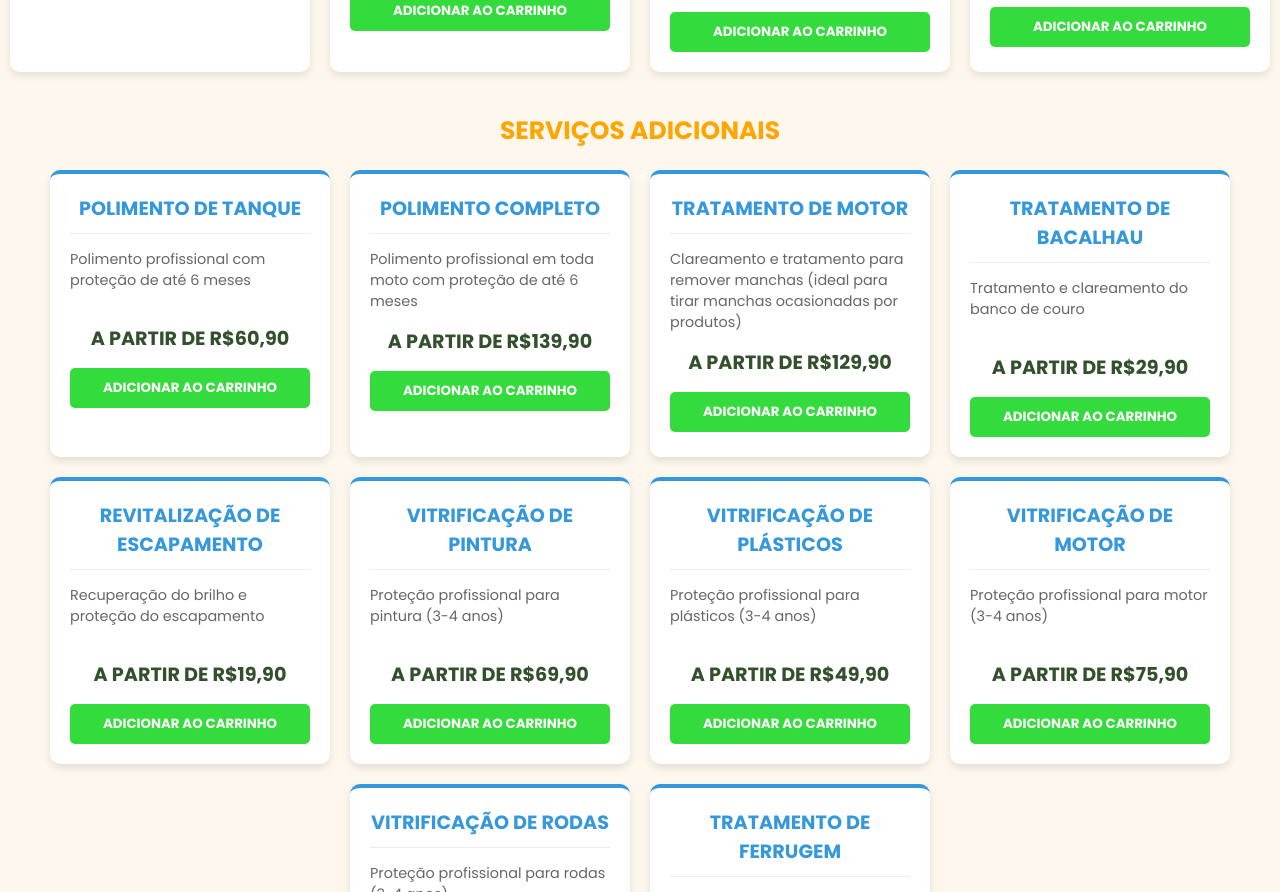
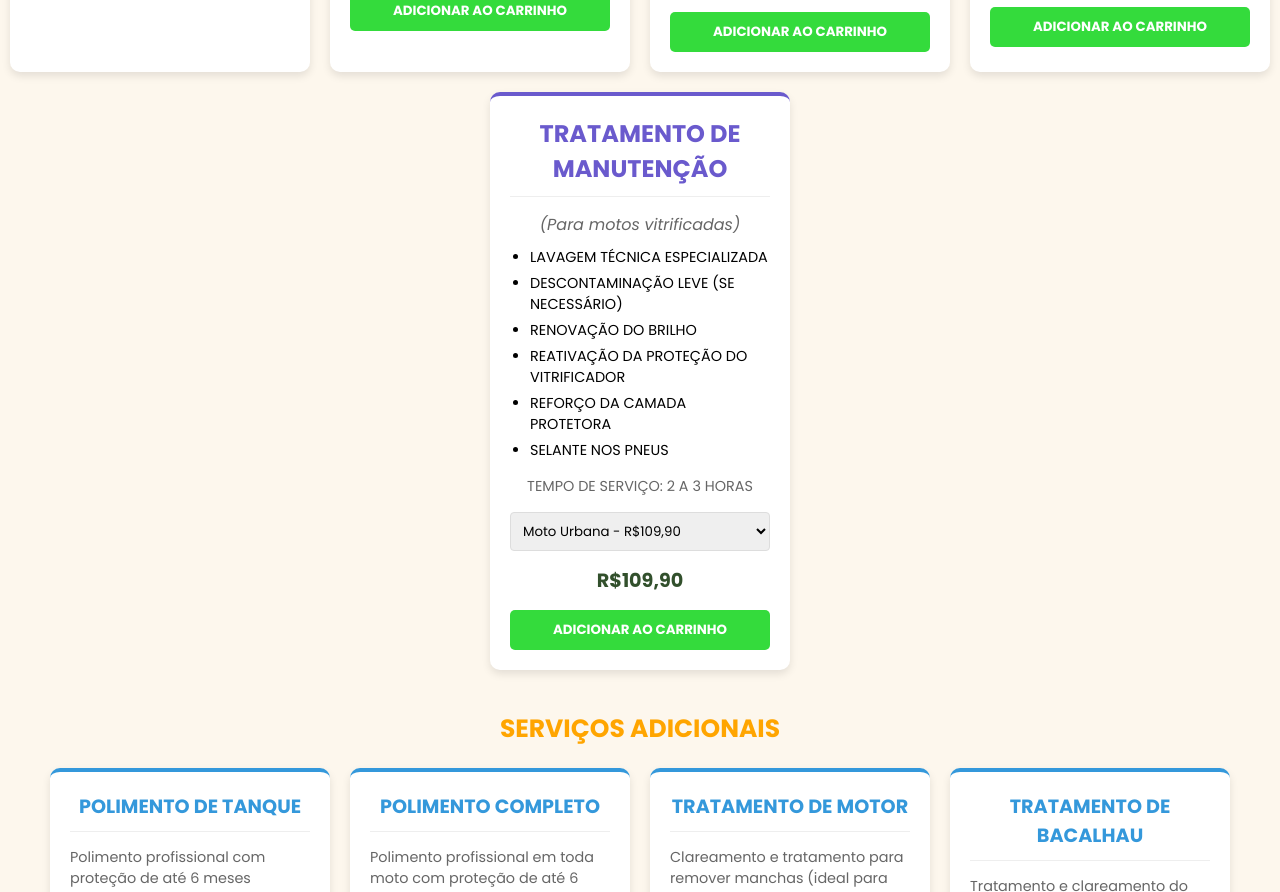
Before and after one commit to oPedroPaulo/Agenda-Moto-Elegance, a plain HTML site: page index.html in a window 1280 px wide. Shown: the part 1865-2757 px from the top of the page. Drawn offline with nearby package versions, Linux system fonts and the light colour scheme; files whose address does not match are found by name.

Commit message:
Agenda Moto Elegance
versão 1.0.8 final

```diff
--- a/index.html
+++ b/index.html
@@ -208,6 +208,34 @@
         <div class="price" id="esmeralda-price">R$459,90</div>
         <button class="add-to-cart" data-service="esmeralda">ADICIONAR AO CARRINHO</button>
     </div>
+
+    <!-- Tratamento de Manutenção -->
+    <div class="servico-card manutencao">
+        <div class="servico-title">TRATAMENTO DE MANUTENÇÃO</div>
+        <div class="servico-subtitle">(Para motos vitrificadas)</div>
+        <div class="servico-details">
+            <ul>
+                <li>LAVAGEM TÉCNICA ESPECIALIZADA</li>
+                <li>DESCONTAMINAÇÃO LEVE (SE NECESSÁRIO)</li>
+                <li>RENOVAÇÃO DO BRILHO</li>
+                <li>REATIVAÇÃO DA PROTEÇÃO DO VITRIFICADOR</li>
+                <li>REFORÇO DA CAMADA PROTETORA</li>
+                <li>SELANTE NOS PNEUS</li>
+            </ul>
+        </div>
+        <div class="servico-time">TEMPO DE SERVIÇO: 2 A 3 HORAS</div>
+
+        <select class="moto-type-select" data-service="manutencao">
+            <option value="urbana">Moto Urbana - R$109,90</option>
+            <option value="trail">Moto Trail - R$129,90</option>
+            <option value="bigtrail">Moto Big Trail - R$139,90</option>
+            <option value="custom">Moto Custom - R$149,90</option>
+            <option value="carenada">Moto Carenada - R$159,90</option>
+        </select>
+
+        <div class="price" id="manutencao-price">R$109,90</div>
+        <button class="add-to-cart" data-service="manutencao">ADICIONAR AO CARRINHO</button>
+    </div>
 </div>
 
      <!-- Seção de Serviços Adicionais -->
--- a/scr/javascript/script.js
+++ b/scr/javascript/script.js
@@ -36,11 +36,11 @@ document.addEventListener('DOMContentLoaded', function() {
 });
 
 const prices = {
-    prata: { urbana: 80, trail: 100, bigtrail: 120, custom: 130, carenada: 140 },
-    ouro: { urbana: 180, trail: 210, bigtrail: 220, custom: 240, carenada: 250 },
-    rubi: { urbana: 230, trail: 250, bigtrail: 280, custom: 300, carenada: 330 },
-    esmeralda: { urbana: 480, trail: 520, bigtrail: 550, custom: 580, carenada: 610 },
-    diamante: { urbana: 360, trail: 380, bigtrail: 400, custom: 440, carenada: 450 }
+    prata: { urbana: 89.90, trail: 109.90, bigtrail: 119.90, custom: 129.90, carenada: 139.90 },
+    ouro: { urbana: 189.90, trail: 219.90, bigtrail: 229.90, custom: 249.90, carenada: 249.90 },
+    diamante: { urbana: 389.90, trail: 419.90, bigtrail: 459.90, custom: 499.90 },
+    esmeralda: { urbana: 459.90, trail: 549.90, bigtrail: 569.90, custom: 579.90, carenada: 579.90 },
+    manutencao: { urbana: 109.90, trail: 129.90, bigtrail: 139.90, custom: 149.90, carenada: 159.90 }
 };
 
 const motoTypeNames = {
--- a/scr/styles/menu.css
+++ b/scr/styles/menu.css
@@ -40,6 +40,22 @@
 .servico-details li {
     margin-bottom: 5px;
     font-size: 0.9rem;
+}
+
+.manutencao {
+    border-top: 4px solid #6a5acd;
+}
+
+.manutencao .servico-title {
+    color: #6a5acd;
+}
+
+.servico-subtitle {
+    font-size: 1rem;
+    color: #666;
+    text-align: center;
+    margin-bottom: 10px;
+    font-style: italic;
 }
 
 .servico-time {
```
